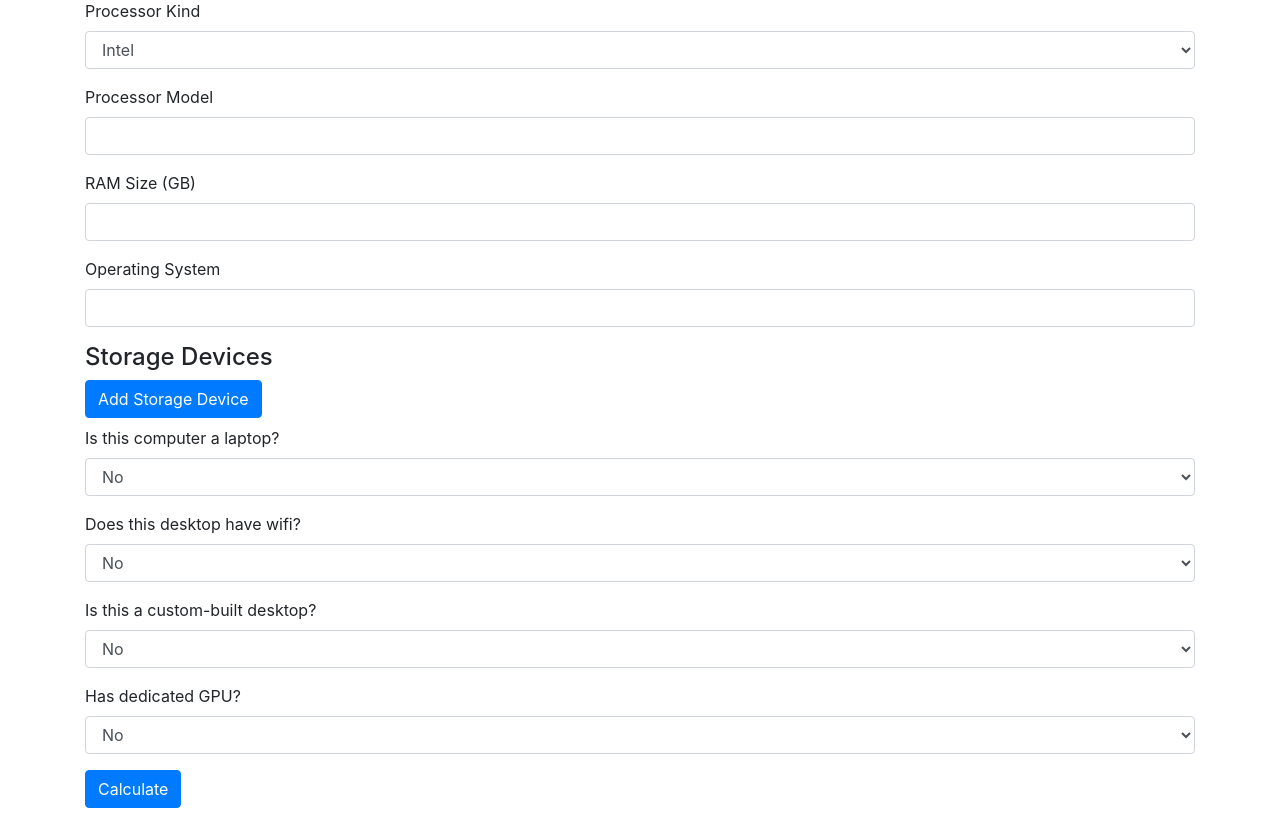
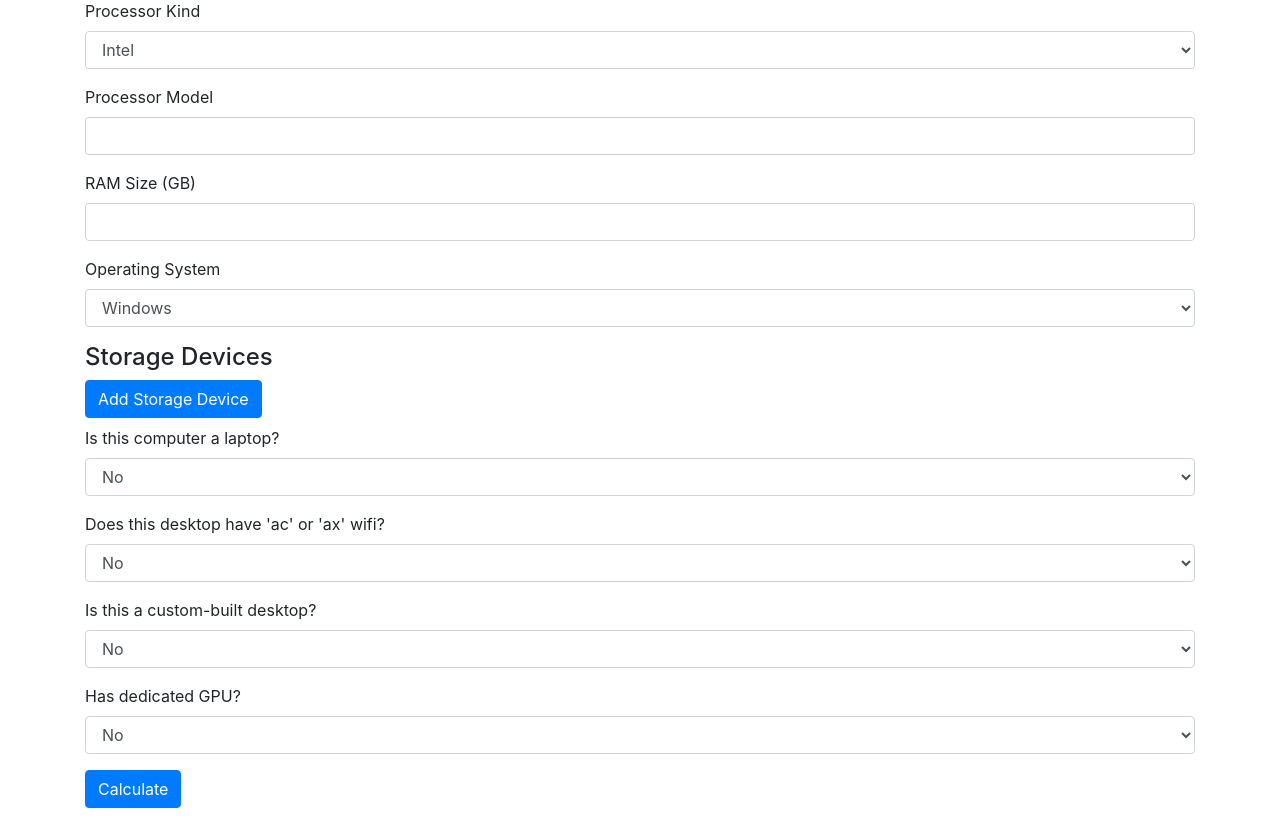
Before and after one commit to lemonaidexo/comp-calc, a Flask app: page / in a window 1280 px wide. Shown: the part 105-937 px from the top of the page. Run offline with Flask 2, Linux system fonts and the light colour scheme; some libraries are stand-ins or nearby versions.

Commit message:
Refactor calculate function to use a variable for the lowercase version of the operating system. Also made operating system either windows or linux

```diff
--- a/app.py
+++ b/app.py
@@ -146,8 +146,7 @@ def calculate():
         """
         Determines the price of the operating system.
         """
-        os_lower = os.lower()
-        if os_lower in ['windows', 'windows 10', 'windows 11']:
+        if os.lower() == 'windows':
             return 15
         else:
             return 0
--- a/templates/index.html
+++ b/templates/index.html
@@ -31,7 +31,10 @@
             </div>
             <div class="form-group">
                 <label for="os">Operating System</label>
-                <input type="text" class="form-control" id="os" name="os" required>
+                <select class="form-control" id="os" name="os" required>
+                    <option value="windows">Windows</option>
+                    <option value="linux">Linux</option>
+                </select>
             </div>
             <div id="storage-container">
                 <h4>Storage Devices</h4>
@@ -66,7 +69,7 @@
             </div>
             <div id="desktop-options">
                 <div class="form-group">
-                    <label for="desktop_wifi">Does this desktop have wifi?</label>
+                    <label for="desktop_wifi">Does this desktop have 'ac' or 'ax' wifi?</label>
                     <select class="form-control" id="desktop_wifi" name="desktop_wifi" onchange="toggleWifiOptions()">
                         <option value="no">No</option>
                         <option value="yes">Yes</option>
```
